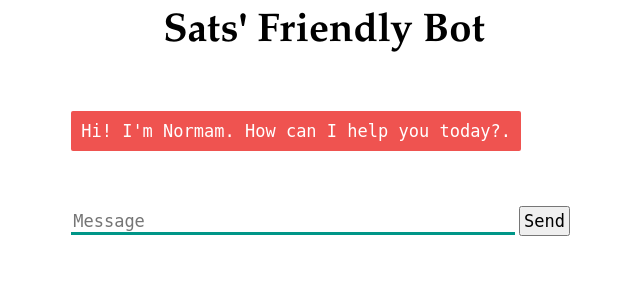
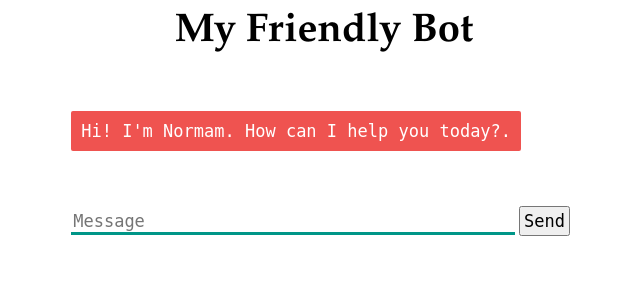
Before and after one commit to satssehgal/chatbot, a Flask app: page / in a window 1280 px wide. Shown: the top 300 px of the page, without its empty margins (316-956 px from the left). Run offline with Flask 2, Linux system fonts and the light colour scheme; some libraries are stand-ins or nearby versions.

Commit message:
Update index.html

```diff
--- a/templates/index.html
+++ b/templates/index.html
@@ -5,7 +5,7 @@
     <script src="https://ajax.googleapis.com/ajax/libs/jquery/3.2.1/jquery.min.js"></script>
   </head>
   <body>
-    <h1>Sats' Friendly Bot</h1>
+    <h1>My Friendly Bot</h1>
     <div>
       <div id="chatbox">
         <p class="botText"><span>Hi! I'm {{botname}}. How can I help you today?.</span></p>
```
